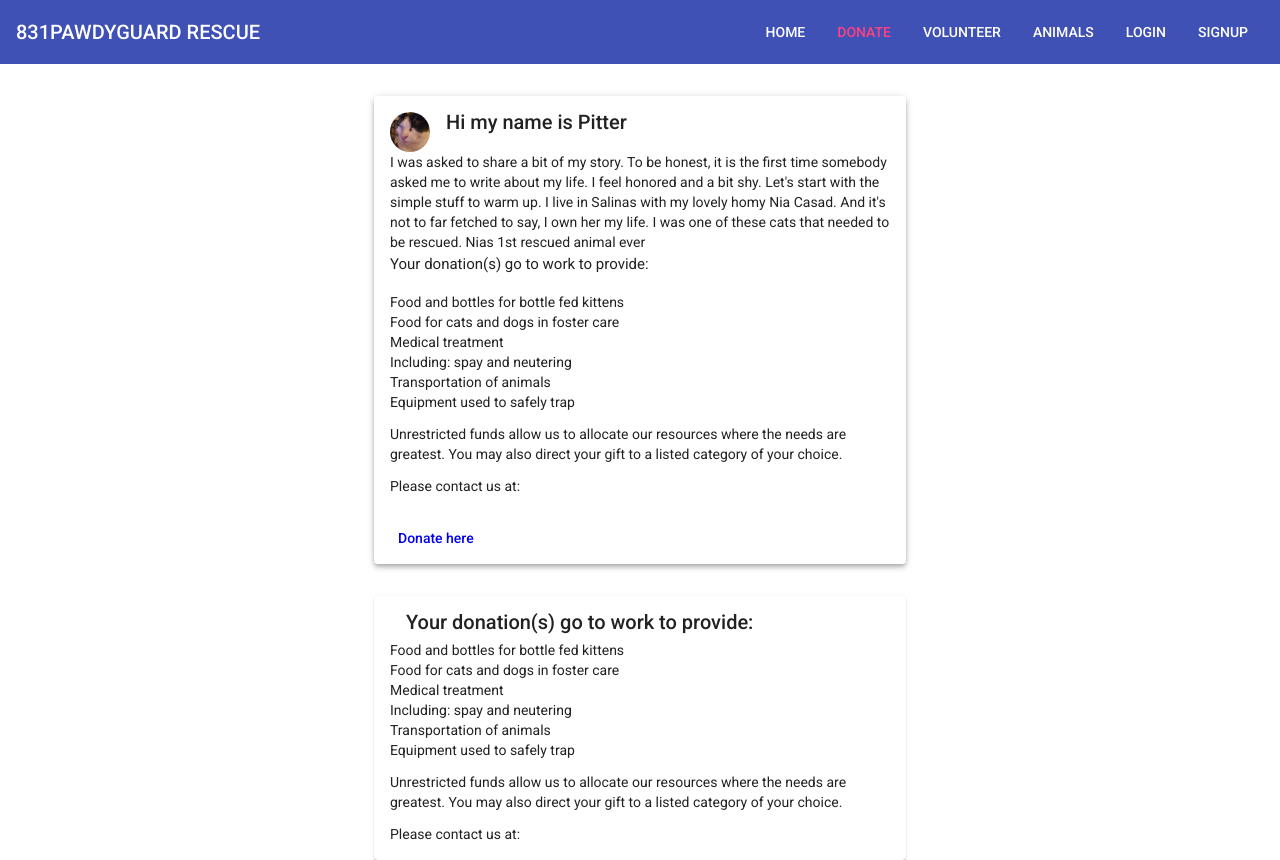
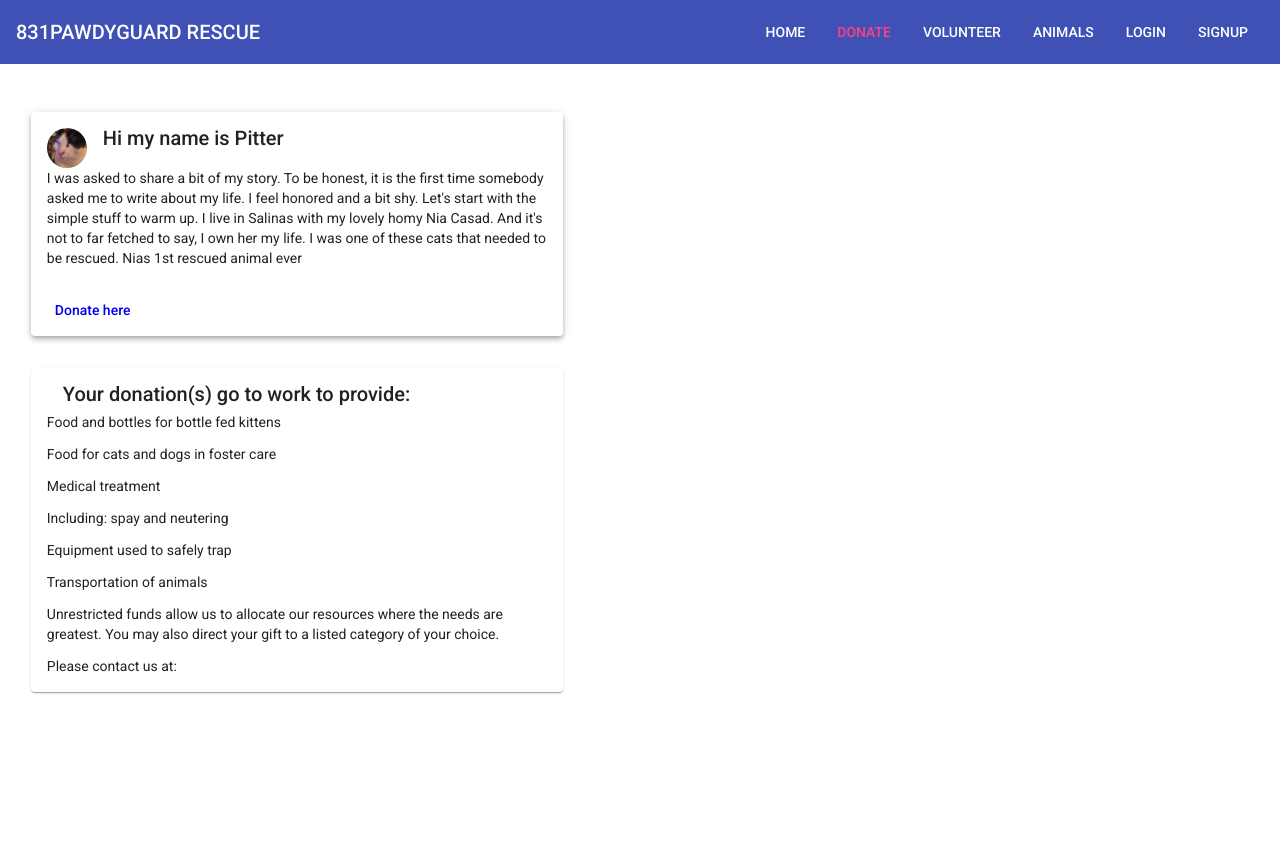
Before and after one commit to bethel-school-of-technology/1-831pawdyguard-Rescue-Frontend, an Angular app: page /donations in a window 1280 px wide. After the commit the page ends 800 px from the top, so only its background shows below. Built offline with nearby package versions, Linux system fonts and the light colour scheme.

Commit message:
FlexLayout added to Donations and new Module

```diff
--- a/src/app/donate/donations/donations.component.css
+++ b/src/app/donate/donations/donations.component.css
@@ -3,7 +3,7 @@ mat-card-avatar {
 }
 mat-card{
   margin-top: 2rem;
-  width:50%;
+  /*width:50%;*/
   max-width: 500px;
   margin-left: auto;
   margin-right: auto;
--- a/src/app/donate/donations/donations.component.html
+++ b/src/app/donate/donations/donations.component.html
@@ -1,5 +1,5 @@
-<!-- <div class="content" fxLayout="row wrap" fxLayoutGap="0.5rem" >
-  <div fxFlex="25%" fxFlex.xs="100%" fxFlex.sm="33%" *ngFor="let num of [1,2,3,4,5,6,7]"> -->
+<div class="content" fxLayout="row wrap" >
+  <div fxFlex="45%" fxFlex.xs="100%" fxFlex.sm="25%">
 
     <mat-card class="pitter-card mat-elevation-z4">
       <mat-card-header>
@@ -13,44 +13,25 @@
       <mat-card-content>
         <section>{{donation.blog}} </section>
 
-
-<h4>Your donation(s) go to work to provide:</h4>
-
-<p>Food and bottles for bottle fed kittens <br>
-  Food for cats and dogs in foster care <br>
-  Medical treatment <br>
-  Including: spay and neutering<br>
-  Transportation of animals<br>
-  Equipment used to safely trap
-</p>
-
-<p>Unrestricted funds allow us to allocate our resources where the needs are greatest.
-  You may also direct your gift to a listed category of your choice.</p>
-<p>Please contact us at:</p>
-
       </mat-card-content>
       <mat-card-actions>
         <a routerLink="/donations-form">
-    <button mat-button >Donate here</button></a>
+          <button mat-button>Donate here</button></a>
       </mat-card-actions>
     </mat-card>
 
 
-<mat-card >
+    <mat-card>
       <mat-card-header>
         <mat-card-title>Your donation(s) go to work to provide:</mat-card-title>
         <mat-card-subtitle></mat-card-subtitle>
       </mat-card-header>
 
       <mat-card-content>
+        <div *ngFor="let o of obj">
+          <p>{{o.desc}}</p>
+        </div>
 
-<p>Food and bottles for bottle fed kittens <br>
-  Food for cats and dogs in foster care <br>
-  Medical treatment <br>
-  Including: spay and neutering<br>
-  Transportation of animals<br>
-  Equipment used to safely trap
-</p>
 
         <p>Unrestricted funds allow us to allocate our resources where the needs are greatest.
           You may also direct your gift to a listed category of your choice.</p>
@@ -62,5 +43,5 @@
 
 
     <!-- End - Flex container for page-->
-<!-- </div>
-</div> -->
+  </div>
+</div>
--- a/src/app/donate/donations/donations.component.ts
+++ b/src/app/donate/donations/donations.component.ts
@@ -16,9 +16,15 @@ it is the first time somebody asked me to write about my life.
 I feel honored and a bit shy. Let's start with the simple stuff to warm up.
 I live in Salinas with my lovely homy Nia Casad. And it's not to far fetched to say, I own her my life.
 I was one of these cats that needed to be rescued. Nias 1st rescued animal ever `
-
 };
 
-
+obj = [
+  { id: 1, desc:'Food and bottles for bottle fed kittens'},
+  { id: 2, desc:'Food for cats and dogs in foster care'},
+  { id: 3, desc:'Medical treatment '},
+  { id: 4, desc:'Including: spay and neutering'},
+  { id: 5, desc:'Equipment used to safely trap'},
+  { id: 6, desc:'Transportation of animals'}
+];
 
 }
--- /dev/null
+++ b/src/app/shared/shared.module.ts
@@ -0,0 +1,14 @@
+import { NgModule } from '@angular/core';
+import { FlexLayoutModule } from '@angular/flex-layout';
+
+
+@NgModule({
+  imports: [
+    FlexLayoutModule],
+  exports: [
+    FlexLayoutModule
+  ],
+  providers: []
+  })
+
+  export class SharedModule { }
```
Also changed, not shown: package.json (+12 -12 lines), src/app/app.module.ts (+5 -3 lines), 1 other file (tests, documents, lock files or other folders). Lines whose indentation alone changed are shown as unchanged.
